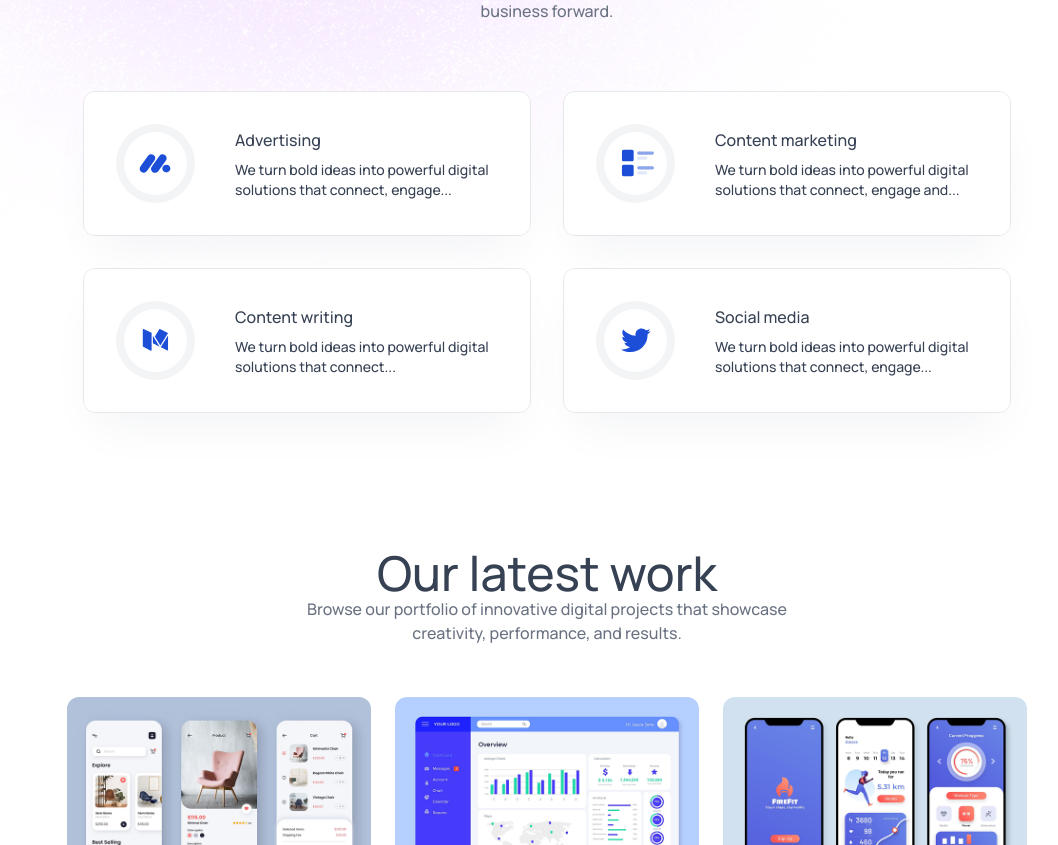
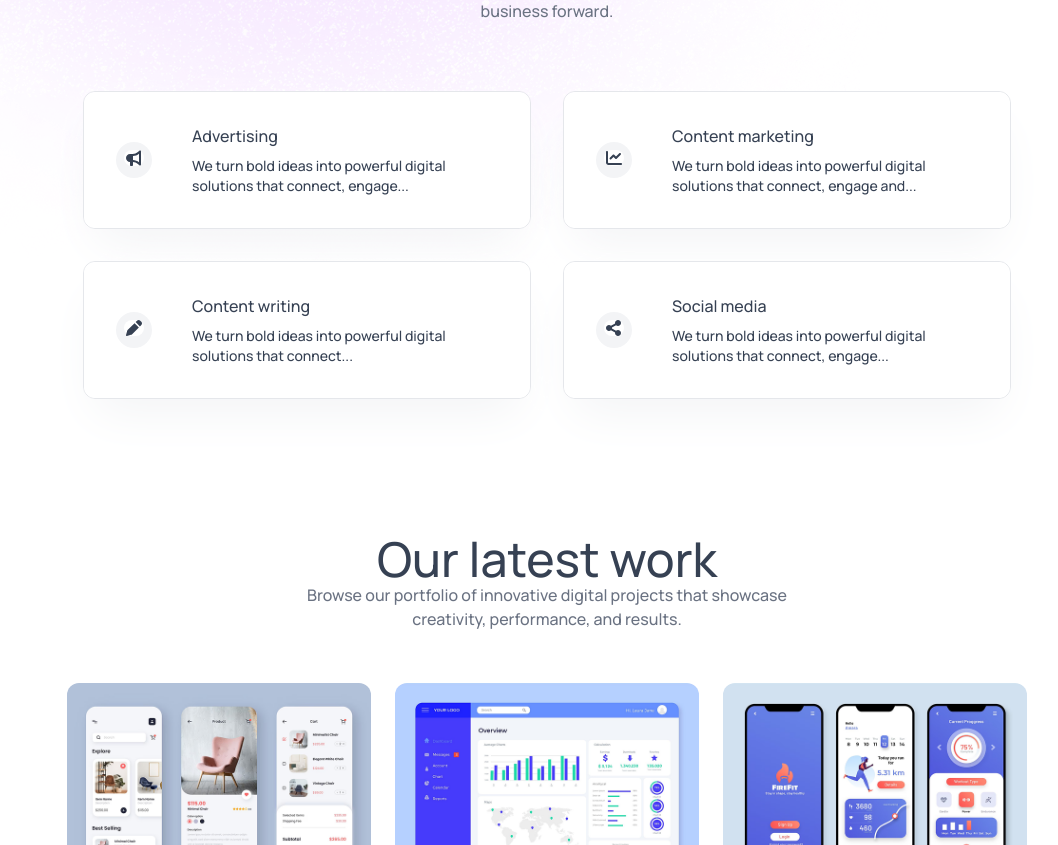
Before and after one commit to ketidev/agency-ai, a React (Vite) app: page / in a window 1280 px wide. Shown: the part 1440-2285 px from the top of the page, without its empty margins (93-1151 px from the left). Built offline with nearby package versions, Linux system fonts and the light colour scheme.

Commit message:
service icons, works.js

```diff
--- a/src/components/Navbar.jsx
+++ b/src/components/Navbar.jsx
@@ -1,3 +1,9 @@
+import {
+  faArrowRight,
+  faBars,
+  faXmark,
+} from "@fortawesome/free-solid-svg-icons";
+import { FontAwesomeIcon } from "@fortawesome/react-fontawesome";
 import { useState } from "react";
 import { assets } from "../assets/assets";
 import ThemeToggleBtn from "./ThemeToggleBtn";
@@ -20,6 +26,7 @@ const Navbar = ({ theme, setTheme }) => {
       </a>
 
       <div
+        id="mobile-navigation"
         className={`text-gray-700 dark:text-white sm:text-sm ${
           !sidebarOpen
             ? "max-sm:w-0 max-sm:overflow-hidden"
@@ -32,12 +39,7 @@ const Navbar = ({ theme, setTheme }) => {
           className="absolute right-4 top-4 sm:hidden"
           aria-label="Close navigation menu"
         >
-          <img
-            src={assets.close_icon}
-            alt=""
-            className="w-5"
-            aria-hidden="true"
-          />
+          <FontAwesomeIcon icon={faXmark} className="w-5" />
         </button>
 
         <ul className="flex flex-col gap-5 sm:flex-row sm:items-center">
@@ -90,12 +92,7 @@ const Navbar = ({ theme, setTheme }) => {
           aria-expanded={sidebarOpen}
           aria-controls="mobile-navigation"
         >
-          <img
-            src={theme === "dark" ? assets.menu_icon_dark : assets.menu_icon}
-            alt=""
-            className="w-8"
-            aria-hidden="true"
-          />
+          <FontAwesomeIcon icon={faBars} className="w-6" />
         </button>
 
         <a
@@ -103,7 +100,7 @@ const Navbar = ({ theme, setTheme }) => {
           className="flex cursor-pointer items-center gap-2 rounded-full bg-primary px-6 py-2 text-sm text-white transition-all hover:scale-103 max-sm:hidden"
         >
           Connect
-          <img src={assets.arrow_icon} width={14} alt="" aria-hidden="true" />
+          <FontAwesomeIcon icon={faArrowRight} className="w-3.5" />
         </a>
       </div>
     </nav>
--- a/src/components/OurWork.jsx
+++ b/src/components/OurWork.jsx
@@ -1,31 +1,7 @@
-import { assets } from "../assets/assets";
+import { workData } from "../data/works";
 import Title from "./Title";
 
 const OurWork = () => {
-  const workData = [
-    {
-      id: 1,
-      title: "Mobile app marketing",
-      description:
-        "We turn bold ideas into powerful digital solutions that connect...",
-      image: assets.work_mobile_app,
-    },
-    {
-      id: 2,
-      title: "Dashboard management",
-      description:
-        "We turn bold ideas into powerful digital solutions that connect...",
-      image: assets.work_dashboard_management,
-    },
-    {
-      id: 3,
-      title: "Fitness app promotion",
-      description:
-        "We turn bold ideas into powerful digital solutions that connect...",
-      image: assets.work_fitness_app,
-    },
-  ];
-
   return (
     <section
       id="our-work"
--- a/src/components/ServiceCard.jsx
+++ b/src/components/ServiceCard.jsx
@@ -1,3 +1,4 @@
+import { FontAwesomeIcon } from "@fortawesome/react-fontawesome";
 import { useRef, useState } from "react";
 
 const ServiceCard = ({ service }) => {
@@ -36,9 +37,8 @@ const ServiceCard = ({ service }) => {
 
       <div className="relative z-10 flex items-center gap-10 rounded-[10px] bg-white p-8 transition-all hover:m-0.5 hover:p-7.5 dark:bg-gray-900">
         <figure className="rounded-full bg-gray-100 dark:bg-gray-700">
-          <img
-            src={service.icon}
-            alt=""
+          <FontAwesomeIcon
+            icon={service.icon}
             aria-hidden="true"
             className="m-2 max-w-24 rounded-full bg-white dark:bg-gray-900"
           />
--- a/src/components/Services.jsx
+++ b/src/components/Services.jsx
@@ -1,35 +1,9 @@
 import { assets } from "../assets/assets";
+import { servicesData } from "../data/services";
 import ServiceCard from "./ServiceCard";
 import Title from "./Title";
 
 const Services = () => {
-  const servicesData = [
-    {
-      title: "Advertising",
-      description:
-        "We turn bold ideas into powerful digital solutions that connect, engage...",
-      icon: assets.ads_icon,
-    },
-    {
-      title: "Content marketing",
-      description:
-        "We turn bold ideas into powerful digital solutions that connect, engage and...",
-      icon: assets.marketing_icon,
-    },
-    {
-      title: "Content writing",
-      description:
-        "We turn bold ideas into powerful digital solutions that connect...",
-      icon: assets.content_icon,
-    },
-    {
-      title: "Social media",
-      description:
-        "We turn bold ideas into powerful digital solutions that connect, engage...",
-      icon: assets.social_icon,
-    },
-  ];
-
   return (
     <section
       id="services"
--- /dev/null
+++ b/src/data/services.js
@@ -0,0 +1,37 @@
+import {
+    faBullhorn,
+    faChartLine,
+    faPen,
+    faShareNodes,
+} from "@fortawesome/free-solid-svg-icons";
+
+export const servicesData = [
+  {
+    id: 1,
+    title: "Advertising",
+    description:
+      "We turn bold ideas into powerful digital solutions that connect, engage...",
+    icon: faBullhorn,
+  },
+  {
+    id: 2,
+    title: "Content marketing",
+    description:
+      "We turn bold ideas into powerful digital solutions that connect, engage and...",
+    icon: faChartLine,
+  },
+  {
+    id: 3,
+    title: "Content writing",
+    description:
+      "We turn bold ideas into powerful digital solutions that connect...",
+    icon: faPen,
+  },
+  {
+    id: 4,
+    title: "Social media",
+    description:
+      "We turn bold ideas into powerful digital solutions that connect, engage...",
+    icon: faShareNodes,
+  },
+];
--- /dev/null
+++ b/src/data/works.js
@@ -0,0 +1,25 @@
+import { assets } from "../assets/assets";
+
+export const workData = [
+  {
+    id: 1,
+    title: "Mobile app marketing",
+    description:
+      "We turn bold ideas into powerful digital solutions that connect...",
+    image: assets.work_mobile_app,
+  },
+  {
+    id: 2,
+    title: "Dashboard management",
+    description:
+      "We turn bold ideas into powerful digital solutions that connect...",
+    image: assets.work_dashboard_management,
+  },
+  {
+    id: 3,
+    title: "Fitness app promotion",
+    description:
+      "We turn bold ideas into powerful digital solutions that connect...",
+    image: assets.work_fitness_app,
+  },
+];
```
